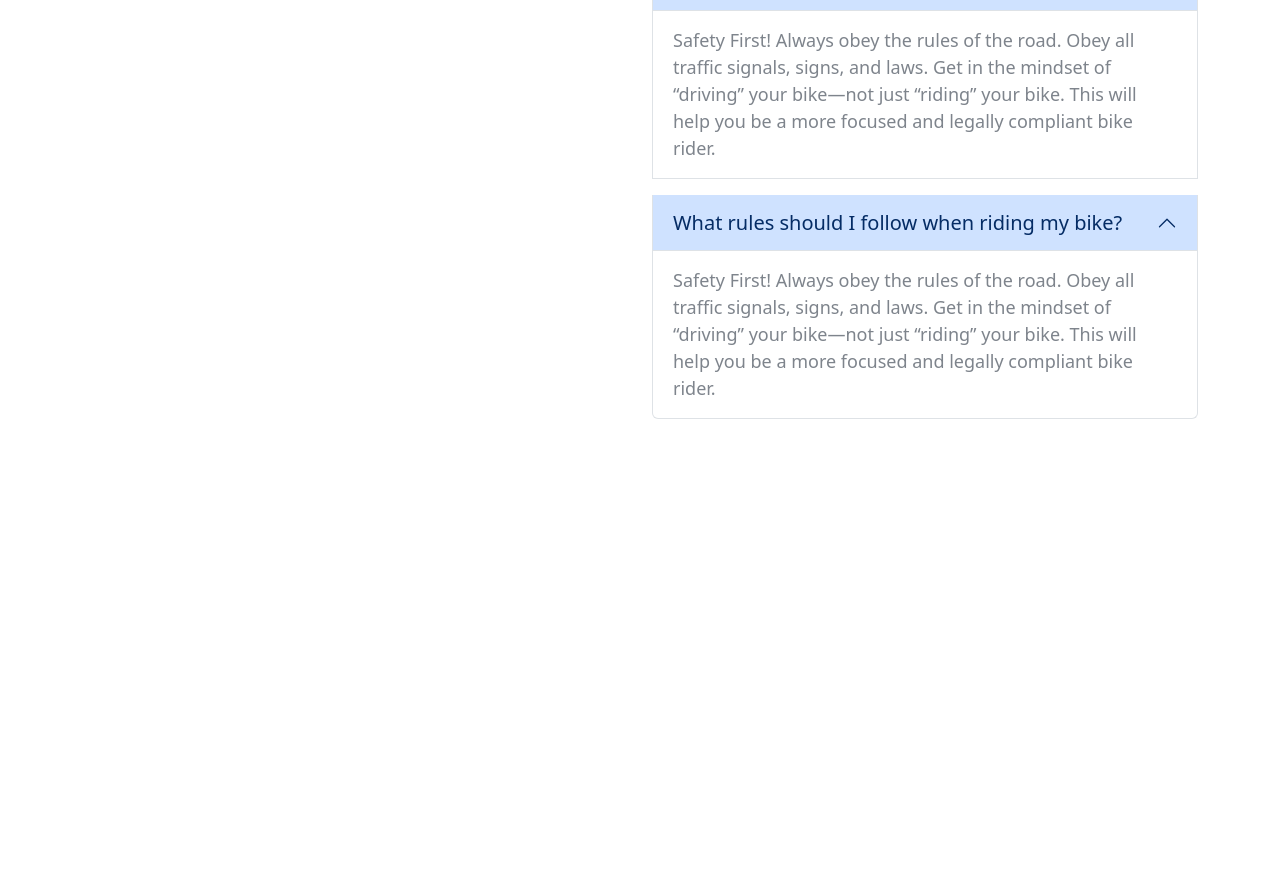
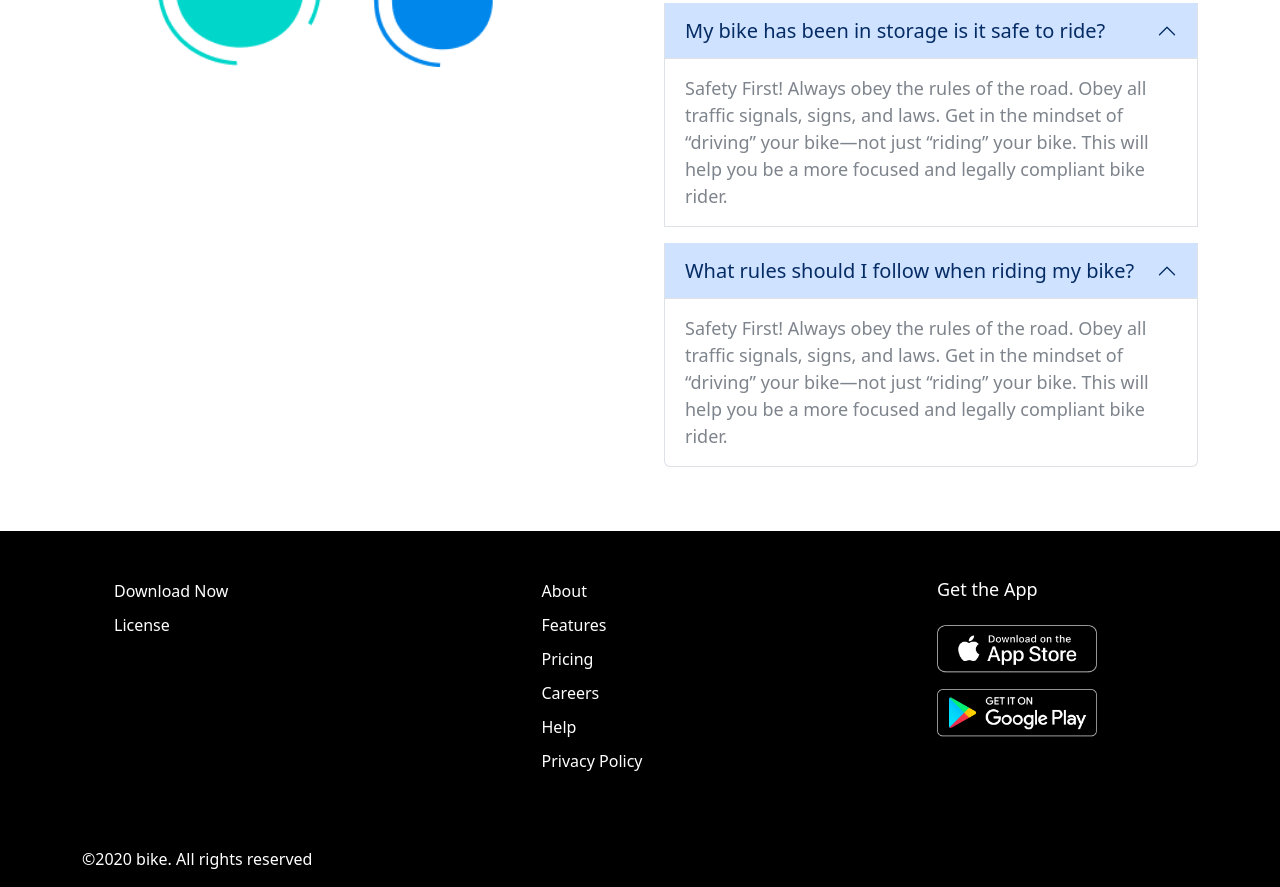
Before and after one commit to developerabdulmamun/Biker-Zone, a plain HTML site: page index.html in a window 1280 px wide. Shown: the part 2998-3885 px from the top of the page. Before the commit the page ends 3481 px from the top, so only its background shows below. Drawn offline with Linux system fonts and the light colour scheme.

Commit message:
footer complete

```diff
--- a/css/style.css
+++ b/css/style.css
@@ -147,3 +147,31 @@ header{
     color: #7E848C;
 }
 /* Main Section End */
+/* Footer Section Start */
+.footer-1 ul li{
+    padding-bottom: 10px !important;
+}
+.footer-1 ul li a{
+    font-family: var(--manrope);
+    font-weight: 400;
+    font-size: 16px;
+    color: #fff;
+}
+.footer-2 ul li{
+    padding-bottom: 10px !important;
+}
+.footer-2 ul li a{
+    font-family: var(--manrope);
+    font-weight: 400;
+    font-size: 16px;
+    color: #fff;
+}
+.footer-3 h5{
+    font-family: var(--manrope);
+    font-size: 18px;
+    color: #D9DBE1;
+}
+.footer-3 a img{
+    width: 160px;
+}
+/* Footer Section End */
--- a/index.html
+++ b/index.html
@@ -187,9 +187,9 @@
         <div class="faq-heading my-5">
           <h2 class="fw-semibold text-center mt-5">Frequently Asked <span>Questions</span></h2>
         </div>
-        <div class="row row-cols-1 row-cols-md-1 row-cols-lg-2 my-5">
+        <div class="row row-cols-1 row-cols-md-1 row-cols-lg-2 my-5 g-5">
           <div class="faq-image">
-            <img src="images/others/faq.png" alt="faq">
+            <img src="images/others/faq.png" class="w-100" alt="faq">
           </div>
           <div class="accordion" id="accordionExample">
             <div class="accordion-item mb-3">
@@ -246,6 +246,38 @@
       </section>
     </main>
     <!-- Main Section End -->
+    <!-- Footer Sectoin Start -->
+    <footer class="bg-black">
+      <div class="container">
+        <div class="row py-5 d-flex justify-content-between">
+          <div class="col-md-3 col-sm-12 footer-1">
+            <ul>
+              <li><a href="#">Download Now</a></li>
+              <li><a href="#">License</a></li>
+            </ul>
+          </div>
+          <div class="col-md-3 col-sm-12 footer-2">
+            <ul>
+              <li><a href="#">About</a></li>
+              <li><a href="#">Features</a></li>
+              <li><a href="#">Pricing</a></li>
+              <li><a href="#">Careers</a></li>
+              <li><a href="#">Help</a></li>
+              <li><a href="#">Privacy Policy</a></li>
+            </ul>
+          </div>
+          <div class="col-md-3 col-sm-12 footer-3">
+            <h5 class="text-white fw-medium mb-4">Get the App</h5>
+            <a href="#"><img src="images/others/ios.png" class="mb-3" alt="ios"></a>
+            <a href="#"><img src="images/others/android.png" alt="android"></a>
+          </div>
+        </div>
+        <div class="row row-cols-1">
+          <p class="text-white">&copy;2020 bike. All rights reserved</p>
+        </div>
+      </div>
+    </footer>
+    <!-- Footer Sectoin End -->
     <!-- JavaScript Link -->
     <script src="js/bootstrap.bundle.js"></script>
     <script src="js/all.min.js"></script>
```
